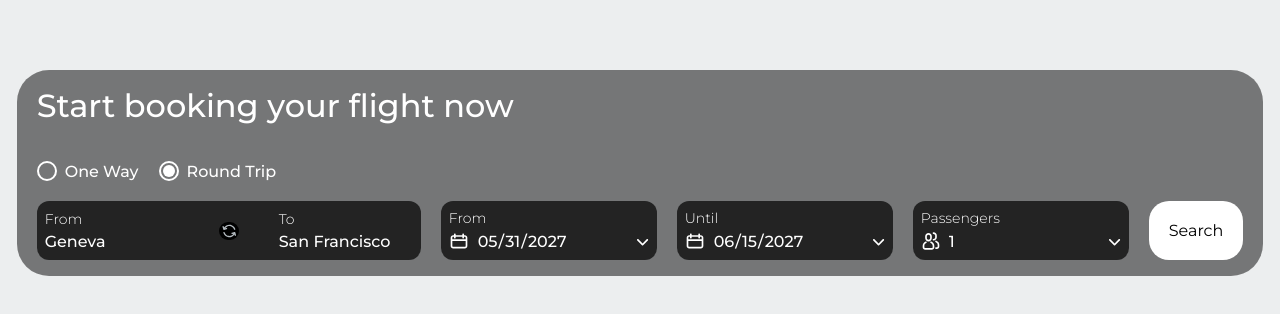
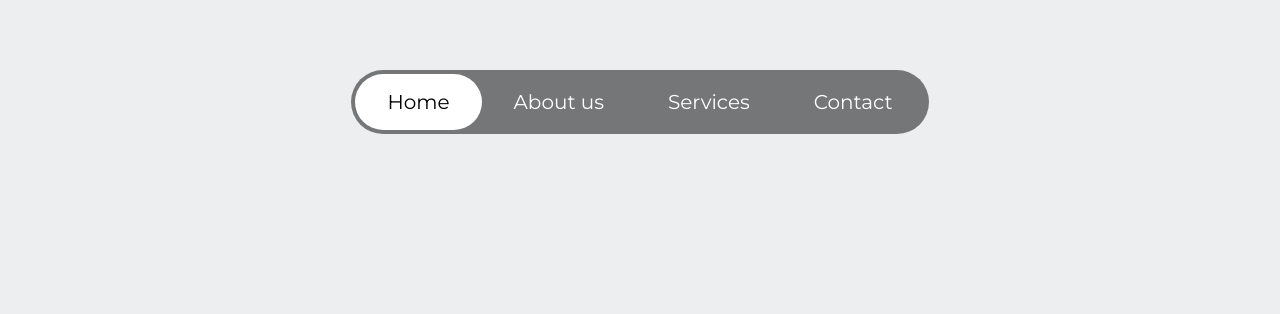
Before and after one commit to AnastasiaA986/IMD32_FD_Evaluation-continue_Zhuravlova_Anastasiia, a website built with Parcel: page src/index.html in a window 1280 px wide. Built offline with nearby package versions, Linux system fonts and the light colour scheme.

Commit message:
component_nav

```diff
--- /dev/null
+++ b/src/components_html/navigation.html
@@ -0,0 +1,16 @@
+<nav class="navigation">
+  <ul class="nav-list">
+    <li class="nav-item" aria-current="page">
+      <a class="body1-regular" href="#home">Home</a>
+    </li>
+    <li class="nav-item">
+      <a class="body1-regular" href="#about">About us</a>
+    </li>
+    <li class="nav-item">
+      <a class="body1-regular" href="#services">Services</a>
+    </li>
+    <li class="nav-item">
+      <a class="body1-regular" href="#contact">Contact</a>
+    </li>
+  </ul>
+</nav>
--- a/src/index.html
+++ b/src/index.html
@@ -11,7 +11,7 @@
     />
   </head>
   <body>
-    <include src="components_html/filters.html"></include>
+    <include src="components_html/navigation.html"></include>
 
     <script src="js/main.js" type="module"></script>
   </body>
--- /dev/null
+++ b/src/scss/components/navigation.scss
@@ -0,0 +1,38 @@
+.navigation {
+  display: inline-flex;
+  padding: 4px;
+  border-radius: 48px;
+  background: var(--Primary-900-50);
+}
+
+.nav-list {
+  display: inline-flex;
+  flex-direction: row;
+  list-style: none;
+}
+
+.nav-list a {
+  display: flex;
+  text-decoration: none;
+}
+
+.body1-regular {
+  font-family: var(--font-family);
+  font-size: var(--font-body1-size);
+  font-weight: var(--font-body1-regular-weight);
+}
+
+.nav-item {
+  color: var(--Primary-0);
+  padding: 16px 32px;
+  border-radius: 32px;
+
+  &:hover {
+    background-color: var(--Primary-0-10);
+  }
+
+  &[aria-current="page"] {
+    background-color: var(--Primary-0);
+    color: var(--Primary-900);
+  }
+}
--- a/src/scss/main.scss
+++ b/src/scss/main.scss
@@ -5,9 +5,11 @@
 @import "/src/scss/components/buttons.scss";
 @import "/src/scss/components/card.scss";
 @import "/src/scss/components/filters.scss";
+@import "/src/scss/components/navigation.scss";
 
 :root {
   --Primary-0: #ffffff;
+  --Primary-0-10: rgba(255, 255, 255, 0.1);
   --Primary-100: #f5f5f5;
   --Primary-200: #eceeef;
   --Primary-500: #b4bbc0;
@@ -21,6 +23,8 @@
   --font-heading1-weight: 500;
   --font-heading3-size: 1.5rem;
   --font-heading3-weight: 600;
+  --font-body1-size: 1.25rem;
+  --font-body1-regular-weight: 400;
   --font-body2-size: 1rem;
   --font-body2-regular-weight: 400;
   --font-body2-medium-weight: 500;
```
